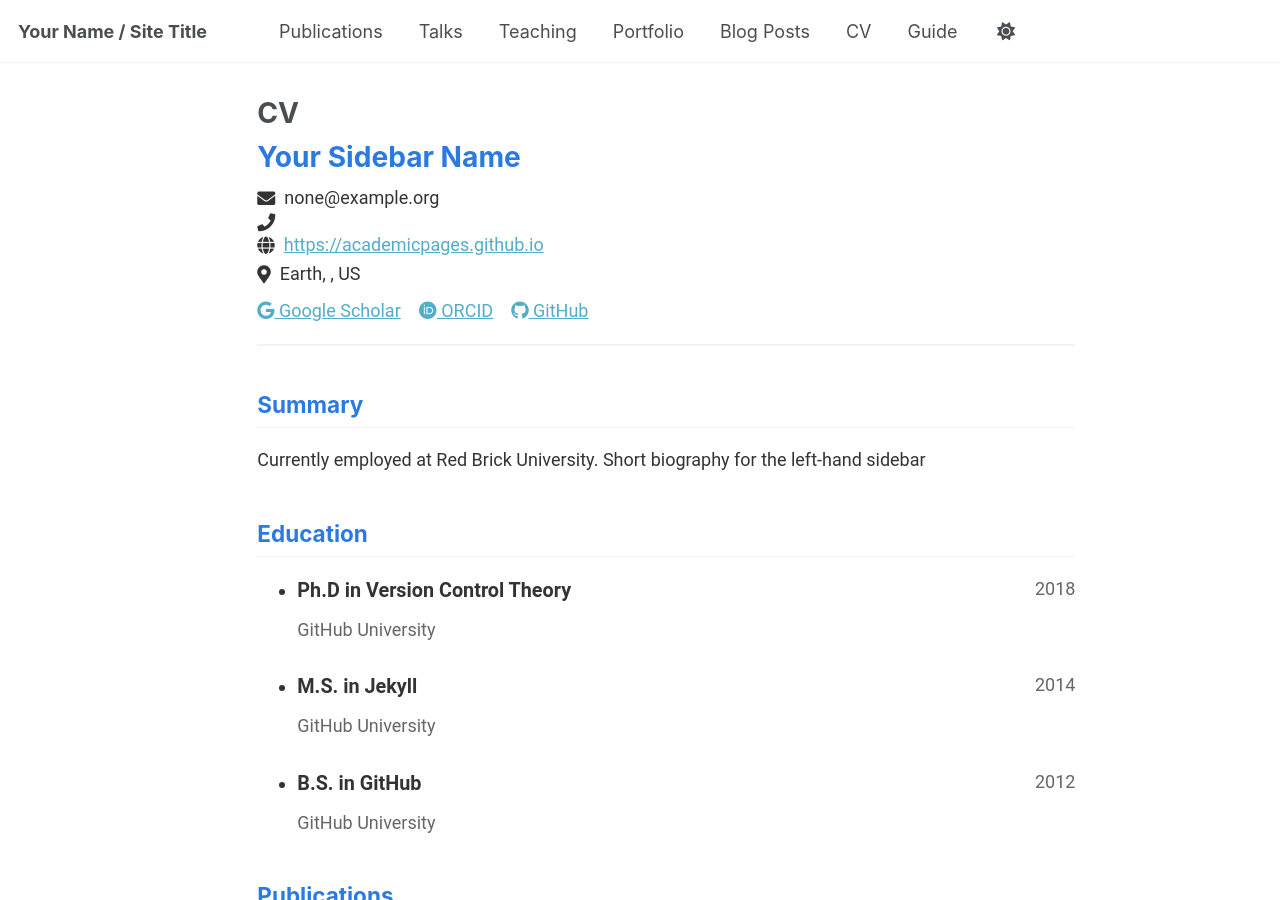
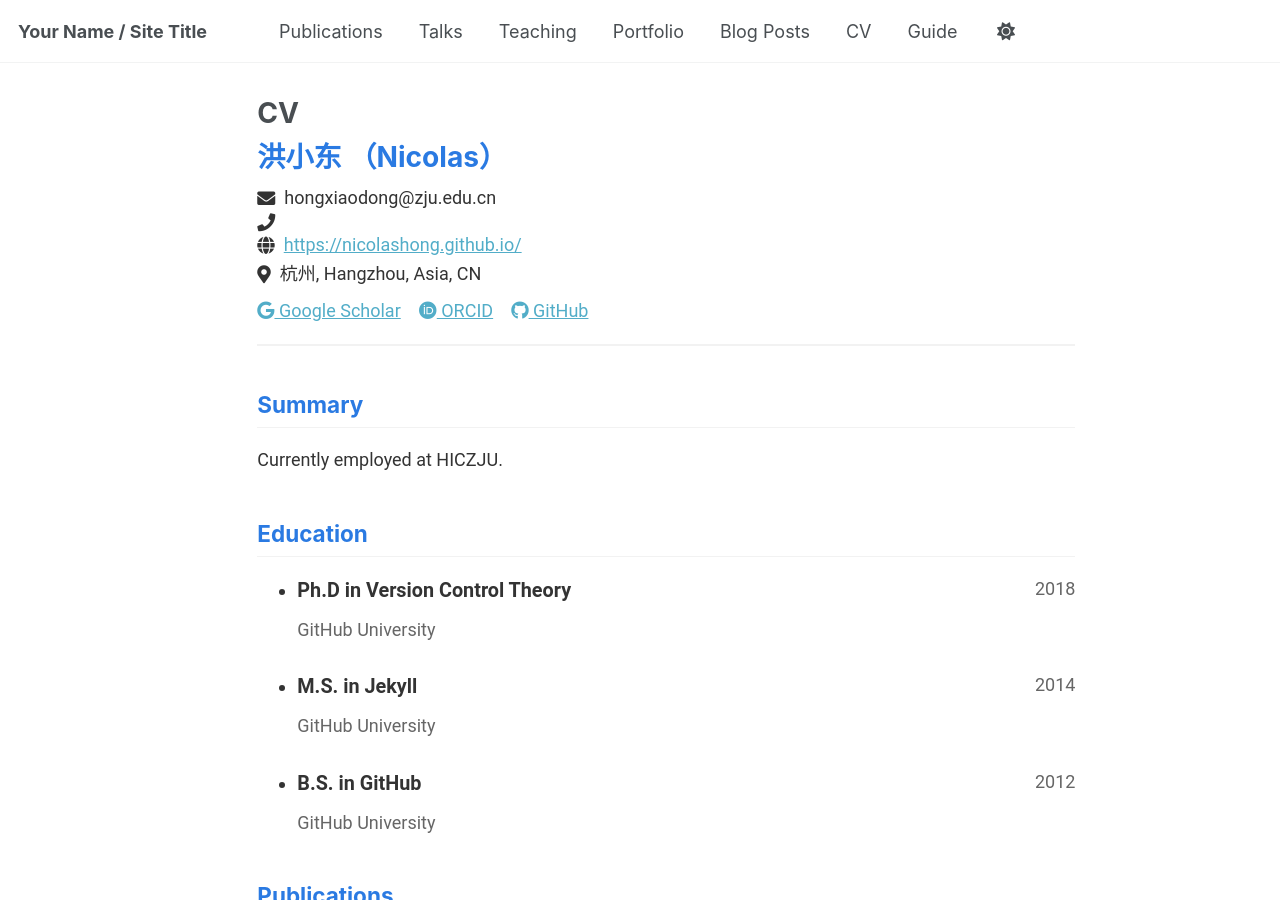
Before and after one commit to NicolasHong/NicolasHong.github.io, a Jekyll site: the page built from _pages/cv-json.md, in a window 1280 px wide and 900 px high. Built offline with Jekyll 4.4.1, drawn with Linux system fonts in a browser that asks for light colours; a script that is not in the unit is left out.

Commit message:
FirstTest

```diff
--- a/_data/cv.json
+++ b/_data/cv.json
@@ -1,32 +1,32 @@
 {
   "basics": {
-    "name": "Your Sidebar Name",
-    "email": "none@example.org",
+    "name": "洪小东 （Nicolas）",
+    "email": "hongxiaodong@zju.edu.cn",
     "phone": "",
-    "website": "https://academicpages.github.io",
-    "summary": "Currently employed at Red Brick University. Short biography for the left-hand sidebar",
+    "website": "https://nicolashong.github.io/",
+    "summary": "Currently employed at HICZJU.",
     "location": {
-      "address": "",
-      "postalCode": "",
-      "city": "Earth",
-      "countryCode": "US",
-      "region": ""
+      "address": "萧山区平澜路2118号, No. 2118 Pinglan Road, Xiaoshan District",
+      "postalCode": "311200",
+      "city": "杭州, Hangzhou",
+      "countryCode": "CN",
+      "region": "Asia"
     },
     "profiles": [
       {
         "network": "Google Scholar",
         "username": "",
-        "url": "https://scholar.google.com/citations?user=PS_CX0AAAAAJ"
+        "url": "https://scholar.google.com/citations?user=cz7mNZsAAAAJ&hl=en"
       },
       {
         "network": "ORCID",
-        "username": "",
-        "url": "http://orcid.org/yourorcidurl"
+        "username": "Xiaodong Hong",
+        "url": "https://orcid.org/0000-0003-3337-0350"
       },
       {
         "network": "GitHub",
-        "username": "academicpages",
-        "url": "https://github.com/academicpages"
+        "username": "NicolasHong",
+        "url": "https://github.com/NicolasHong"
       }
     ]
   },
```
